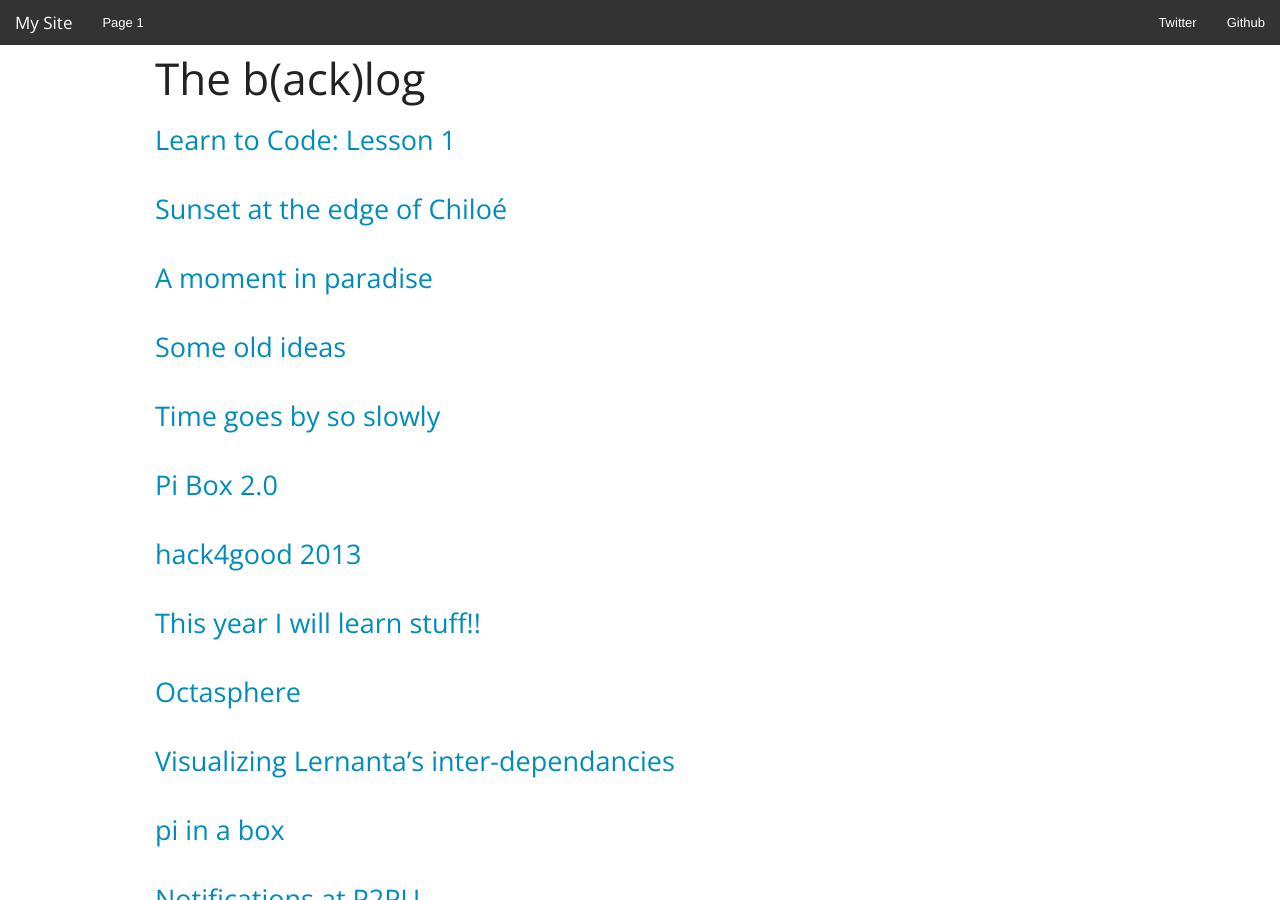
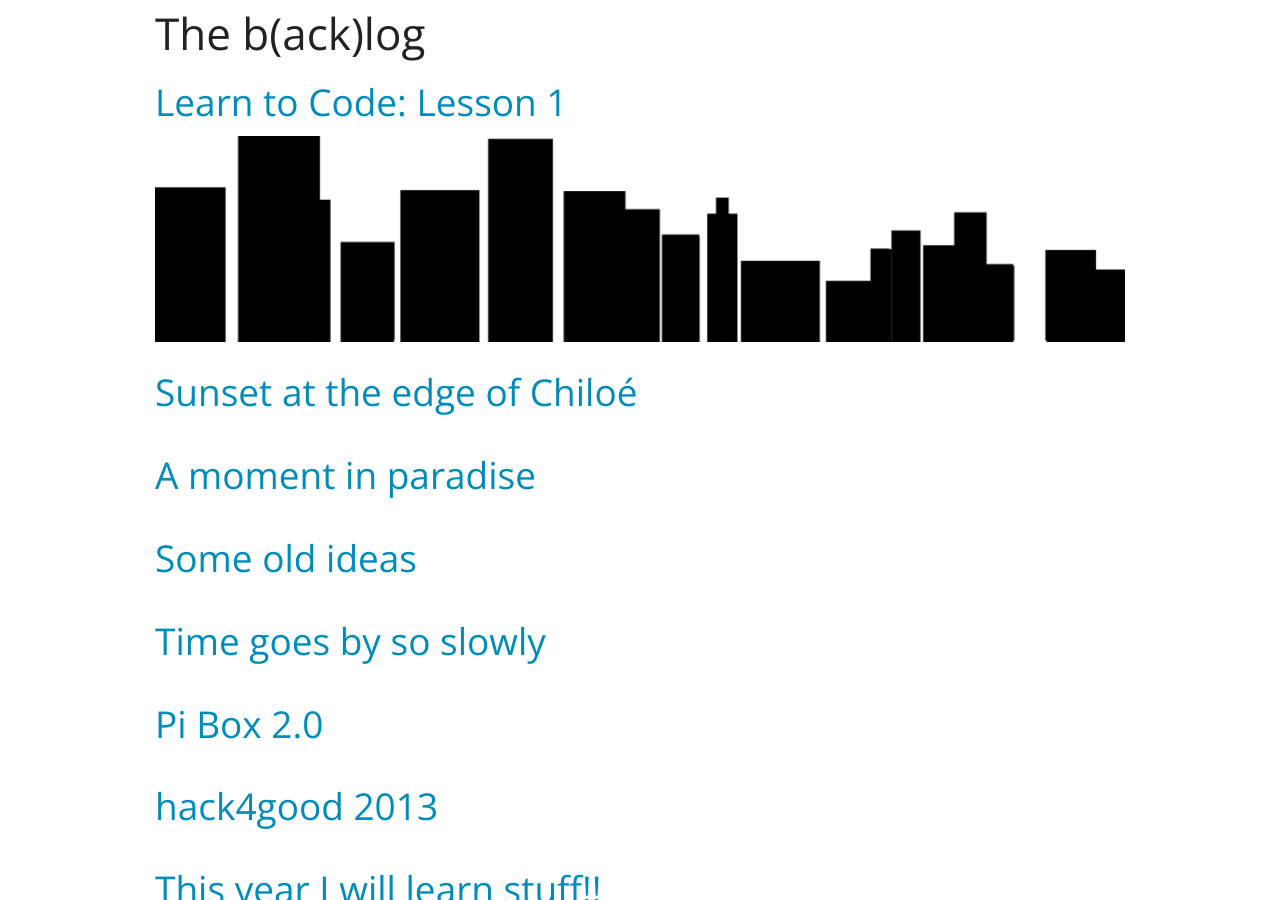
Before and after one commit to dirkcuys/thebacklog, a Jekyll site: the page built from index.html, in a window 1280 px wide and 900 px high. Built offline with Jekyll 4.4.1, drawn with Linux system fonts in a browser that asks for light colours; nearby versions of some CDN libraries; Markdown is read by kramdown in place of the engine named in the settings.

Commit message:
Remove non working navbar

```diff
--- a/index.html
+++ b/index.html
@@ -1,23 +1,6 @@
 ---
 layout: default
 ---
-
-<nav class="top-bar" data-topbar>
-  <ul class="title-area">
-      <li class="name"> <h1><a href="#">My Site</a></h1> </li>
-      <li class="toggle-topbar menu-icon"><a href="#">Menu</a></li>
-  </ul>
-  <section class="top-bar-section"> <!-- Right Nav Section -->
-    <ul class="right">
-      <li><a href="#">Twitter</a></li>
-      <li><a href="#">Github</a></li>
-    </ul> <!-- Left Nav Section -->
-    <ul class="left">
-      <li><a href="#">Page 1</a></li>
-    </ul>
-  </section>
-</nav>
-
 
 <div class="row">
   <div class="large-12 columns">
@@ -34,7 +17,10 @@ layout: default
 <div class="ow">
   <div class="arge-12 columns">
     <div class="anel">
-      <h3><a href="//{{ site.url }}{{ post.url }}">{{ post.title }}</a></h3>
+      <h2><a href="//{{ site.url }}{{ post.url }}">{{ post.title }}</a></h2>
+      {% if post.header_image %}
+        <img src="//{{site.url}}{{post.header_image}}">
+      {% endif %}
     </div>
   </div>
 </div>
```
